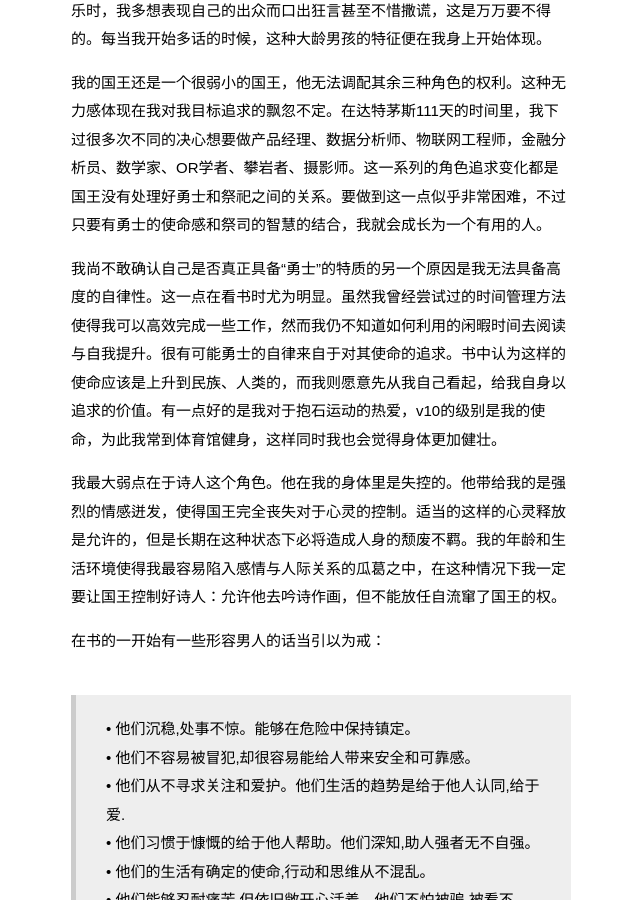
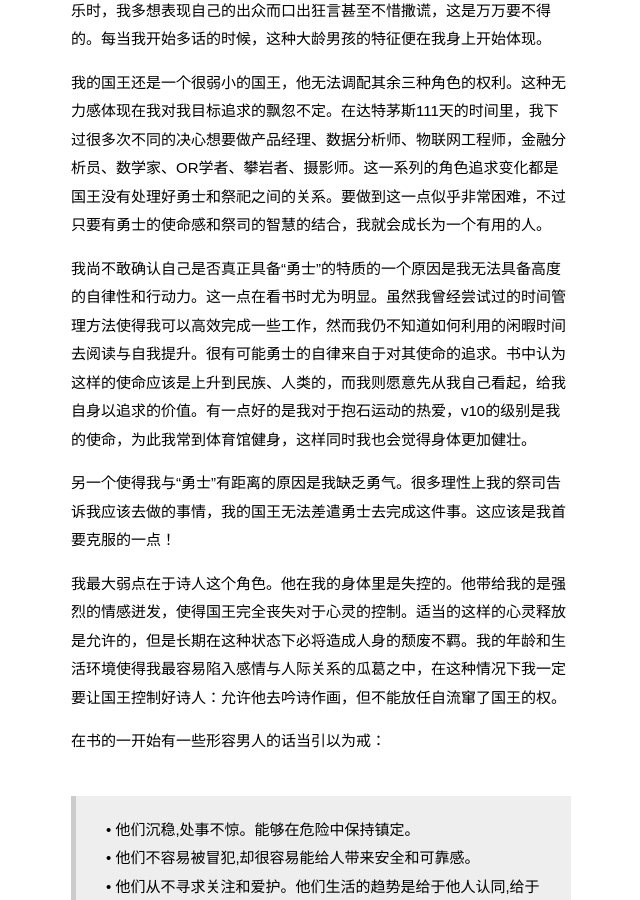
Before and after one commit to psaux0/psaux0.github.io, a Jekyll site: the page built from _posts/2015-12-22-daily-overlook-of-my-self.md, in a window 1280 px wide and 900 px high, scrolled down 1002 px. Shown: the whole window, without its empty margins (319-959 px from the left). Built offline with Jekyll 4.4.1, drawn with Linux system fonts in a browser that asks for light colours; some web fonts are replaced.

Commit message:
update post

```diff
--- a/_posts/2015-12-22-daily-overlook-of-my-self.md
+++ b/_posts/2015-12-22-daily-overlook-of-my-self.md
@@ -15,7 +15,9 @@ categories: "杂谈"
 
 我的国王还是一个很弱小的国王，他无法调配其余三种角色的权利。这种无力感体现在我对我目标追求的飘忽不定。在达特茅斯111天的时间里，我下过很多次不同的决心想要做产品经理、数据分析师、物联网工程师，金融分析员、数学家、OR学者、攀岩者、摄影师。这一系列的角色追求变化都是国王没有处理好勇士和祭祀之间的关系。要做到这一点似乎非常困难，不过只要有勇士的使命感和祭司的智慧的结合，我就会成长为一个有用的人。
 
-我尚不敢确认自己是否真正具备“勇士”的特质的另一个原因是我无法具备高度的自律性。这一点在看书时尤为明显。虽然我曾经尝试过的时间管理方法使得我可以高效完成一些工作，然而我仍不知道如何利用的闲暇时间去阅读与自我提升。很有可能勇士的自律来自于对其使命的追求。书中认为这样的使命应该是上升到民族、人类的，而我则愿意先从我自己看起，给我自身以追求的价值。有一点好的是我对于抱石运动的热爱，v10的级别是我的使命，为此我常到体育馆健身，这样同时我也会觉得身体更加健壮。
+我尚不敢确认自己是否真正具备“勇士”的特质的一个原因是我无法具备高度的自律性和行动力。这一点在看书时尤为明显。虽然我曾经尝试过的时间管理方法使得我可以高效完成一些工作，然而我仍不知道如何利用的闲暇时间去阅读与自我提升。很有可能勇士的自律来自于对其使命的追求。书中认为这样的使命应该是上升到民族、人类的，而我则愿意先从我自己看起，给我自身以追求的价值。有一点好的是我对于抱石运动的热爱，v10的级别是我的使命，为此我常到体育馆健身，这样同时我也会觉得身体更加健壮。
+
+另一个使得我与“勇士”有距离的原因是我缺乏勇气。很多理性上我的祭司告诉我应该去做的事情，我的国王无法差遣勇士去完成这件事。这应该是我首要克服的一点！
 
 我最大弱点在于诗人这个角色。他在我的身体里是失控的。他带给我的是强烈的情感迸发，使得国王完全丧失对于心灵的控制。适当的这样的心灵释放是允许的，但是长期在这种状态下必将造成人身的颓废不羁。我的年龄和生活环境使得我最容易陷入感情与人际关系的瓜葛之中，在这种情况下我一定要让国王控制好诗人：允许他去吟诗作画，但不能放任自流窜了国王的权。
 
```
